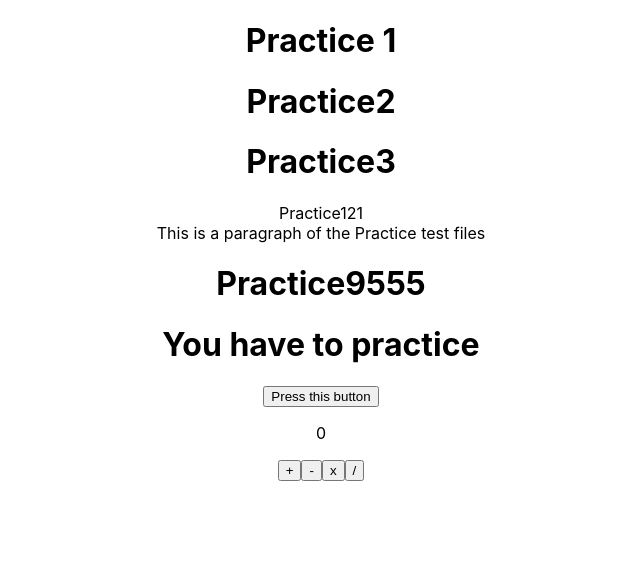
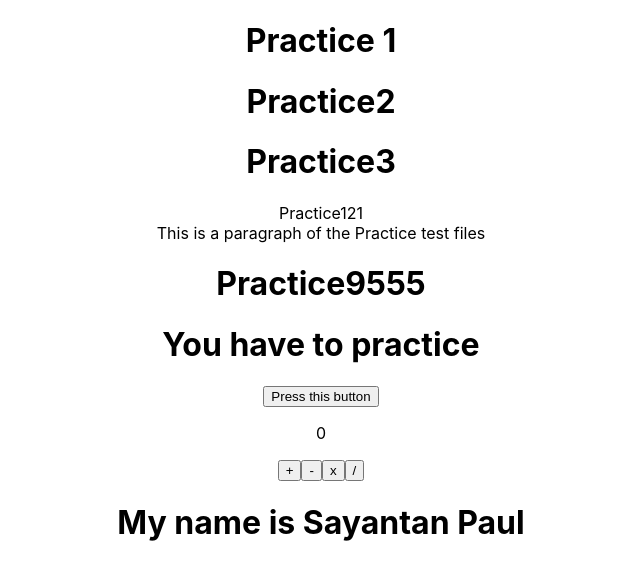
Before and after one commit to sayantan-paul-007/react-practice-codes, a React (Create React App) app: page / in a window 1280 px wide. Shown: the top 580 px of the page, without its empty margins (319-959 px from the left). Built offline with nearby package versions, Linux system fonts and the light colour scheme.

Commit message:
Update 4 20.03.2023

```diff
--- a/src/App.js
+++ b/src/App.js
@@ -6,6 +6,7 @@ import Practice4 from './pages/Practice4';
 import Practice5 from './pages/Practice5';
 import Practice6 from './pages/Practice6';
 import Practice7 from './pages/Practice7';
+import Practice8 from './pages/Practice8';
 function App() {
   // In order to see each components individually, uncomment the desired one to view in particular
   return (
@@ -19,6 +20,7 @@ function App() {
      <Practice5 num= '9555' />
      <Practice6 />
      <Practice7 />
+     <Practice8 name='Sayantan' surname="Paul" />
     </div>
   );
 }
--- a/src/pages/Practice7.js
+++ b/src/pages/Practice7.js
@@ -1,5 +1,5 @@
 import React, { Component } from 'react'
-
+// Counter using class Component
 export class Practice7 extends Component {
     constructor(){
         super()
--- /dev/null
+++ b/src/pages/Practice8.js
@@ -0,0 +1,19 @@
+import React, { Component } from 'react'
+// Destructing props and state
+// What is destructuring? Destructuring is a method of declaration wherein multiple variables are assigned to a value
+export class Practice8 extends Component {
+
+
+  render() {
+    const {name, surname} = this.props;
+
+    return (
+      <>
+      <h1>My name is {this.props.name} {this.props.surname}</h1>
+
+      </>
+    )
+  }
+}
+
+export default Practice8
```
